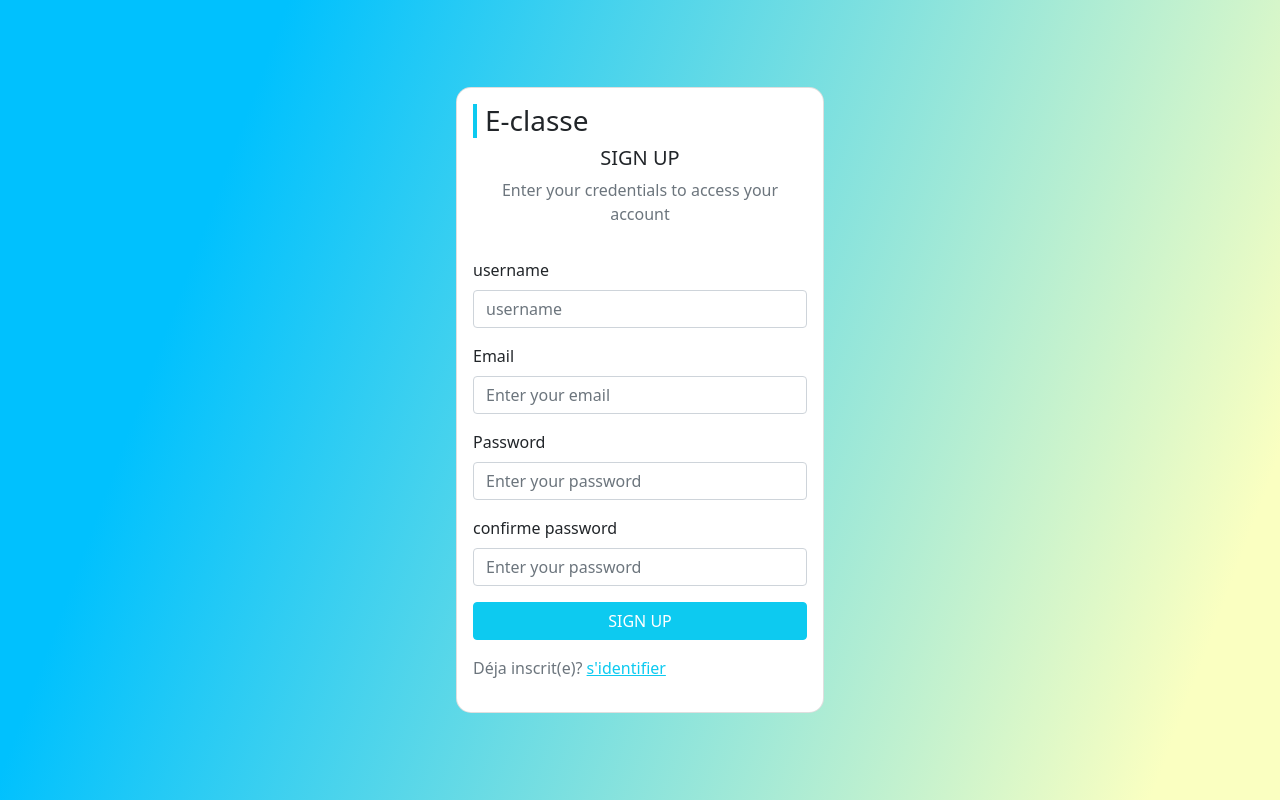
After one commit to khalidhagane/-e-learning-application, a PHP site: page /sign_up.php in a window 1280 px wide. The commit adds this page. Run offline with PHP 8.4, Linux system fonts and the light colour scheme.

Commit message:
ajoute ficher sign up

```diff
--- a/asied.php
+++ b/asied.php
@@ -1,5 +1,5 @@
 <?php include 'connection.php';
-session_start();
+
 ?>
 <div class="col-auto  col-md-3  col-xl-2 asied ">
 
--- a/connection.php
+++ b/connection.php
@@ -1,6 +1,4 @@
 <?php
-
-// mysqli_connect -> function kadiir lina connection mabin data base o les page php
 
 $con = mysqli_connect('localhost', 'root', '', 'e-classe');
 
--- a/coumpteur.php
+++ b/coumpteur.php
@@ -4,7 +4,7 @@ include 'connection.php';
 // coumpteur_std
 $query_std="SELECT * FROM tableau_student";
 $result_std=mysqli_query($con,$query_std);
- $compteur_std=mysqli_num_rows($result_std);
+$compteur_std=mysqli_num_rows($result_std);
 
 //coumpteur_py
   $query_py="SELECT SUM(balance_amount) as payer FROM tableau_payment";
@@ -15,7 +15,7 @@ $result_std=mysqli_query($con,$query_std);
 //coumpteur_crs
   $query_crs="SELECT * FROM tableau_cours";
 $result_crs=mysqli_query($con,$query_crs);
- $compteur_crs=mysqli_num_rows($result_crs);
+$compteur_crs=mysqli_num_rows($result_crs);
 
 //coumpteur_user
 $query_user="SELECT * FROM comptes";
--- a/insert.php
+++ b/insert.php
@@ -57,8 +57,6 @@
 <?php
     //   connection
     include 'connection.php';
-// isset kat ha9a9 lina man varaile ($_POST) wach 3amar ola khawi
-//ila kan 3amar kola valure kat7at liya f varaible dyalha ex: $name=($_POST['name'])
 
     if(isset($_POST['save'])){
 
@@ -68,13 +66,10 @@ include 'connection.php';
         $number=$_POST['number'];
         $date=$_POST['date'];
 
-        // insert into -> 7oot liya f tableau_student kola varaible f row dyalo ex: column(name) kan hat fih  varaible $name
         $insert="INSERT INTO tableau_student(name,email,phone,number,date)VALUES('$name','$email','$phone','$number','$date')";
-        //mysqli_query -> function kat dir liya l'execution l requete sql li 7ato variable $insert f database (li connecti b $con)
         $query= mysqli_query($con,$insert);
 
         if($query){
-            // header('location:nom_page') kat raja3ni l page li bghit rja3 liha man ba3d hadak insert li dart ex: header('location: student.php')
             header ('location: student.php');
         }
         mysqli_close($con);
--- a/logout.php
+++ b/logout.php
@@ -1,8 +1,8 @@
 <?php
 
- session_start();
+session_start();
 
- session_destroy();
+session_destroy();
 
- header('location:sign_in.php');
+header('location:sign_up.php');
 ?>
--- /dev/null
+++ b/main.js
@@ -0,0 +1,19 @@
+
+function verifier(e){
+    let elts = document.querySelectorAll("input");
+
+    if(elts[0].value == "")
+    {
+
+        e.preventDefault();
+
+    }
+    if(elts[1].value == ""){
+        e.preventDefault();
+
+    }
+    if(elts[2].value == ""){
+        e.preventDefault();
+
+    }
+}
--- /dev/null
+++ b/sign_up.php
@@ -0,0 +1,113 @@
+<?php
+include 'connection.php';
+session_start();
+?>
+<?php
+    //   connection
+    include 'connection.php';
+
+    $error_pass = "";
+    $error_email = "";
+
+    if(isset($_POST['submit_up'])){
+
+        $username=$_POST['username'];
+        $email=$_POST['email'];
+        $password=$_POST['password'];
+        $password_2= $_POST['password_2'];
+
+        $query =" SELECT * from comptes where email = '$email' ";
+        $data = mysqli_query($con,$query);
+
+        if(mysqli_num_rows($data)>0){
+            $error_email = 'this email already exist';
+        }
+        else if($password_2 !== $password ){
+            $error_pass = "password aren't match";
+        }
+        else{
+        $insert="INSERT INTO comptes (username,email,password)VALUES('$username','$email','$password')";
+
+        // $query= mysqli_query($con,$insert);
+        // var_dump($insert);
+        if(mysqli_query($con,$insert)){
+
+            $_SESSION['username']=$username;
+            header('location:home.php');
+        }
+        mysqli_close($con);
+        }
+    }
+?>
+
+<!DOCTYPE html>
+<html lang="en">
+
+<head>
+    <meta charset="UTF-8">
+    <meta name="viewport" content="width=device-width, initial-scale=1.0">
+    <!-- CSS only -->
+    <link href="https://cdn.jsdelivr.net/npm/bootstrap@5.1.3/dist/css/bootstrap.min.css" rel="stylesheet"
+    integrity="sha384-1BmE4kWBq78iYhFldvKuhfTAU6auU8tT94WrHftjDbrCEXSU1oBoqyl2QvZ6jIW3" crossorigin="anonymous">
+
+    <link rel="stylesheet" href="style.css">
+
+    <title>sign_up</title>
+</head>
+
+<body  >
+    <main>
+    <div class=" d-flex flex-row justify-content-center align-items-center min-vh-100 " style=" background: linear-gradient(110.42deg, #00C1FE 18.27%, #FAFFC1 91.84%);">
+        <form onsubmit="verifier(event)" action="sign_up.php" method="POST" class="card p-3 d-flex flex-column  "  style="width: 23rem; border-radius: 15px;">
+    <div>
+
+            <h1 class="border-start border-4 border-info ps-2 fs-3">E-classe</h1>
+        </div>
+        <div>
+            <p class="text-center h5">SIGN UP</p>
+            <P class="text-center text-secondary">Enter your credentials to access your account</P>
+            <p class=" alert-danger  rounded"></p>
+        </div>
+        <!-- affichage error -->
+        <?php
+            echo "<p class=\" alert-danger  rounded\" > $error_pass $error_email </p>"
+
+        ?>
+
+        <div class= "d-flex flex-column gap-3" >
+            <div class= "d-flex flex-column" >
+
+                <label  class="form-label">username</label>
+                <input type="text" name="username" class="form-control"  placeholder="username"  >
+
+            </div>
+            <div >
+                <label  class="form-label">Email</label>
+                <input type="email" name="email" class="form-control"  placeholder="Enter your email"  >
+            </div>
+
+            <div >
+                <label  class="form-label">Password</label>
+                <input type="password" name="password" class="form-control"  placeholder="Enter your password" >
+            </div>
+            <div >
+                <label  class="form-label">confirme password</label>
+                <input type="password" name="password_2" class="form-control"  placeholder="Enter your password" >
+            </div>
+
+            <div class="d-flex flex-column align-items-centergap-2 ">
+                <button  type="submit" name = "submit_up" class="btn-info btn w-100 text-white text-decoration-none"> SIGN UP </button>
+            </div>
+            <div >
+            <p class=" text-secondary ">Déja inscrit(e)? <a href="sign_in.php" class="text-info"> s'identifier</a></p>
+            </div>
+
+        </div>
+    </Form>
+</div>
+</main>
+
+<script src="main.js"></script>
+</body>
+
+</html>
--- a/traitement.php
+++ b/traitement.php
@@ -12,9 +12,10 @@ include 'connection.php';
             }
             else{
                         $query = "SELECT * FROM comptes WHERE email = '$email' and password = '$password'";
-                            $result = mysqli_query($con,$query);
+                        $result = mysqli_query($con,$query);
 
                     if(isset($result)){
+
                         $row= mysqli_fetch_assoc($result);
 
                         if($row['email'] === $email && $row['password'] === $password){
```
Also changed, not shown: home.php (+7 -5 lines), payment.php (+9 -3 lines), sign_in.php (+4 -7 lines), student.php (+12 -15 lines), delete.php (line endings or trailing spaces), update.php (indentation only). Lines whose indentation alone changed are shown as unchanged.
